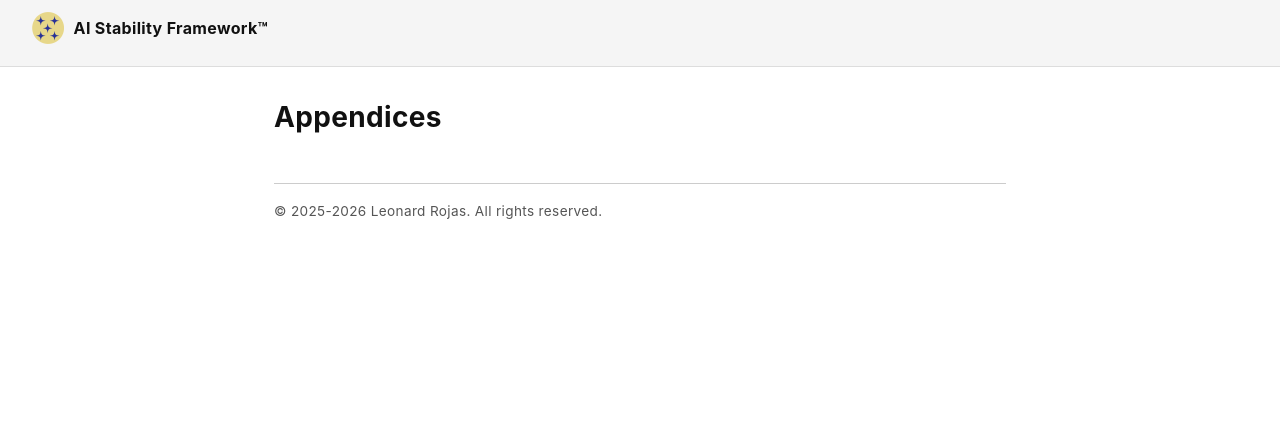
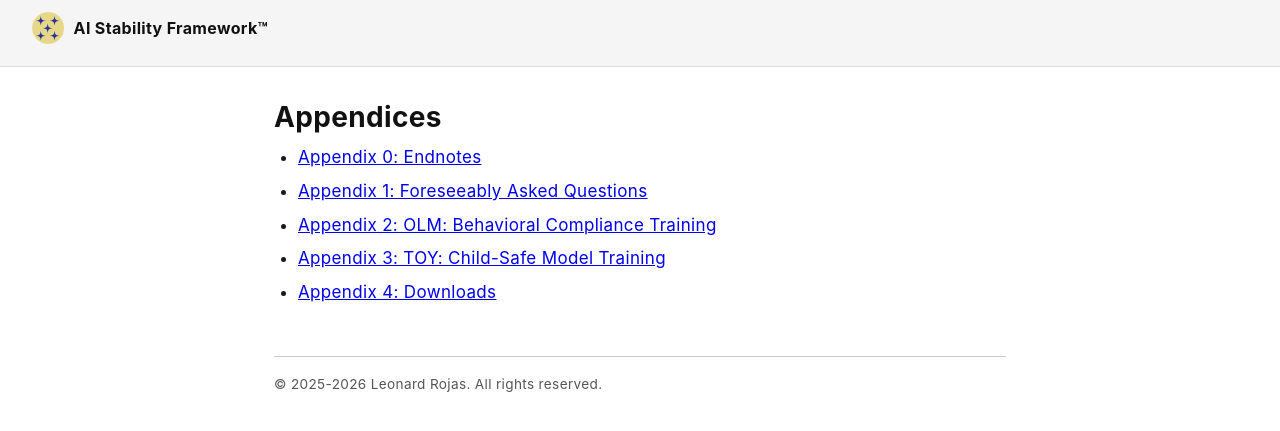
Before and after one commit to rojaslen/AISF-WEB, a Jekyll site: the page built from appendices.md, in a window 1280 px wide. Shown: the top 431 px of the page. Built offline with Jekyll 4.4.1, drawn with Linux system fonts in a browser that asks for light colours; some web fonts are replaced.

Commit message:
Update appendices.md
links restored

```diff
--- a/appendices.md
+++ b/appendices.md
@@ -4,4 +4,10 @@
 has_children: true
 ---
 
-# Appendices
+#Appendices
+
+- [Appendix 0: Endnotes](/apx00-endnotes)
+- [Appendix 1: Foreseeably Asked Questions](/apx01-faq)
+- [Appendix 2: OLM: Behavioral Compliance Training](/apx02-olm)
+- [Appendix 3: TOY: Child-Safe Model Training](/apx03-toy)
+- [Appendix 4: Downloads](/apx04-downloads)
```
